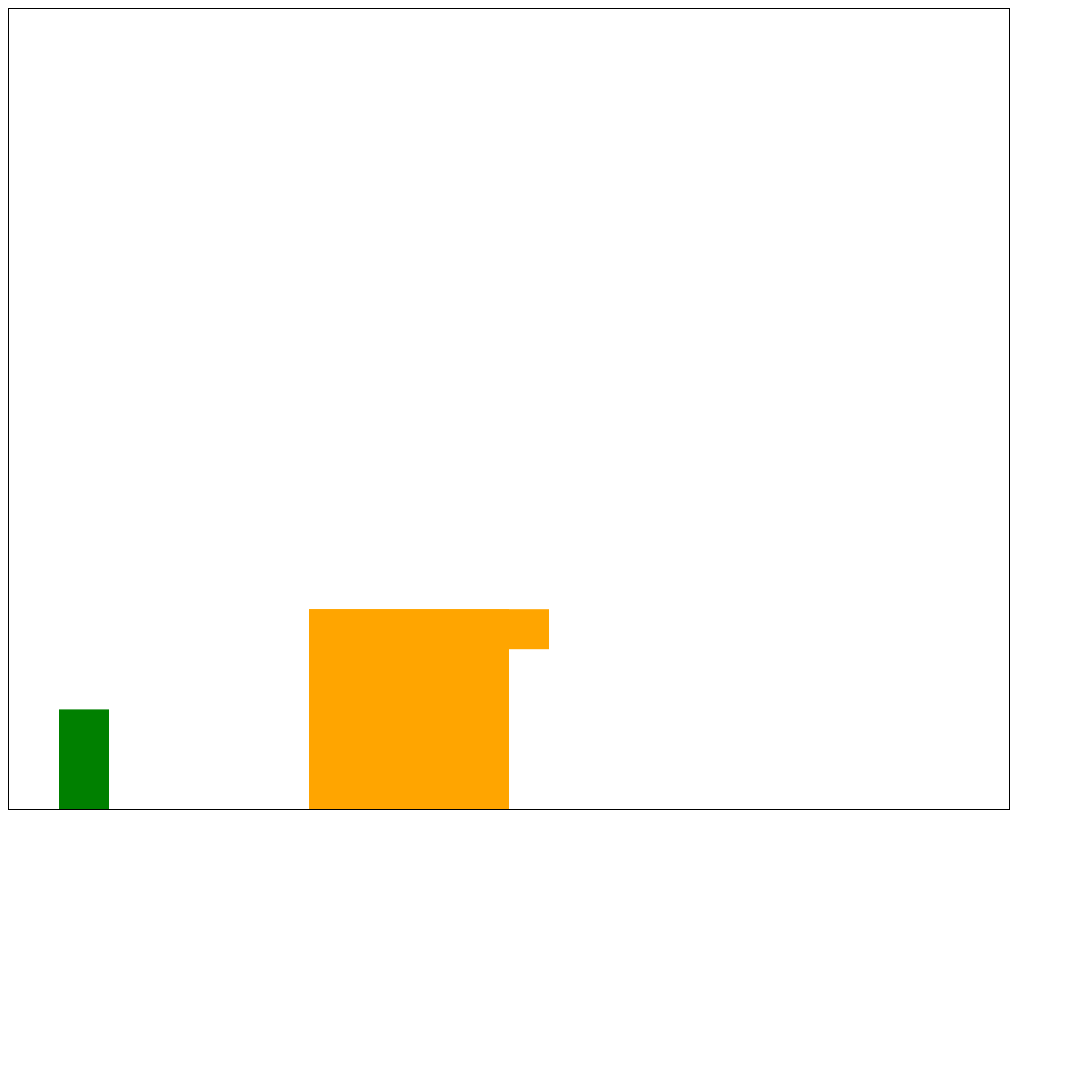
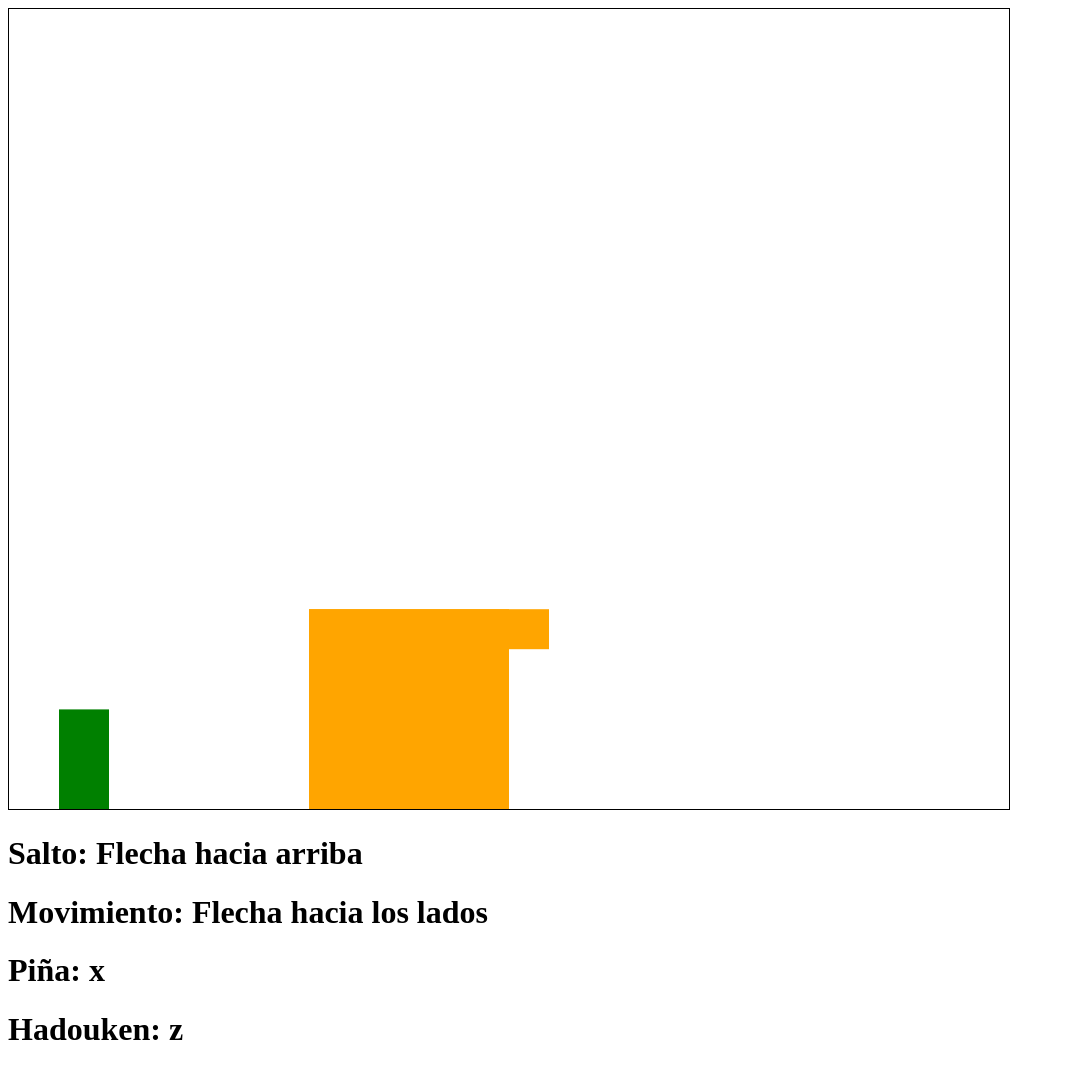
Before and after one commit to AgusUrrutia/StreetFigther, a plain HTML site: page index.html in a window 1280 px wide. Shown: the whole page, without its empty margins (0-1065 px from the left). Before the commit the page ends 822 px from the top, so only its background shows below. Drawn offline with Linux system fonts and the light colour scheme.

Commit message:
cambios en la tapa

```diff
--- a/index.html
+++ b/index.html
@@ -9,6 +9,11 @@
 </head>
 <body>
     <canvas id="canvas" width="1000" height="800"></canvas>
+
+    <h1>Salto: Flecha hacia arriba</h1>
+    <h1>Movimiento: Flecha hacia los lados</h1>
+    <h1>Piña: x</h1>
+    <h1>Hadouken: z</h1>
 </body>
 
 <script src="main.js" type="module"></script>
```
